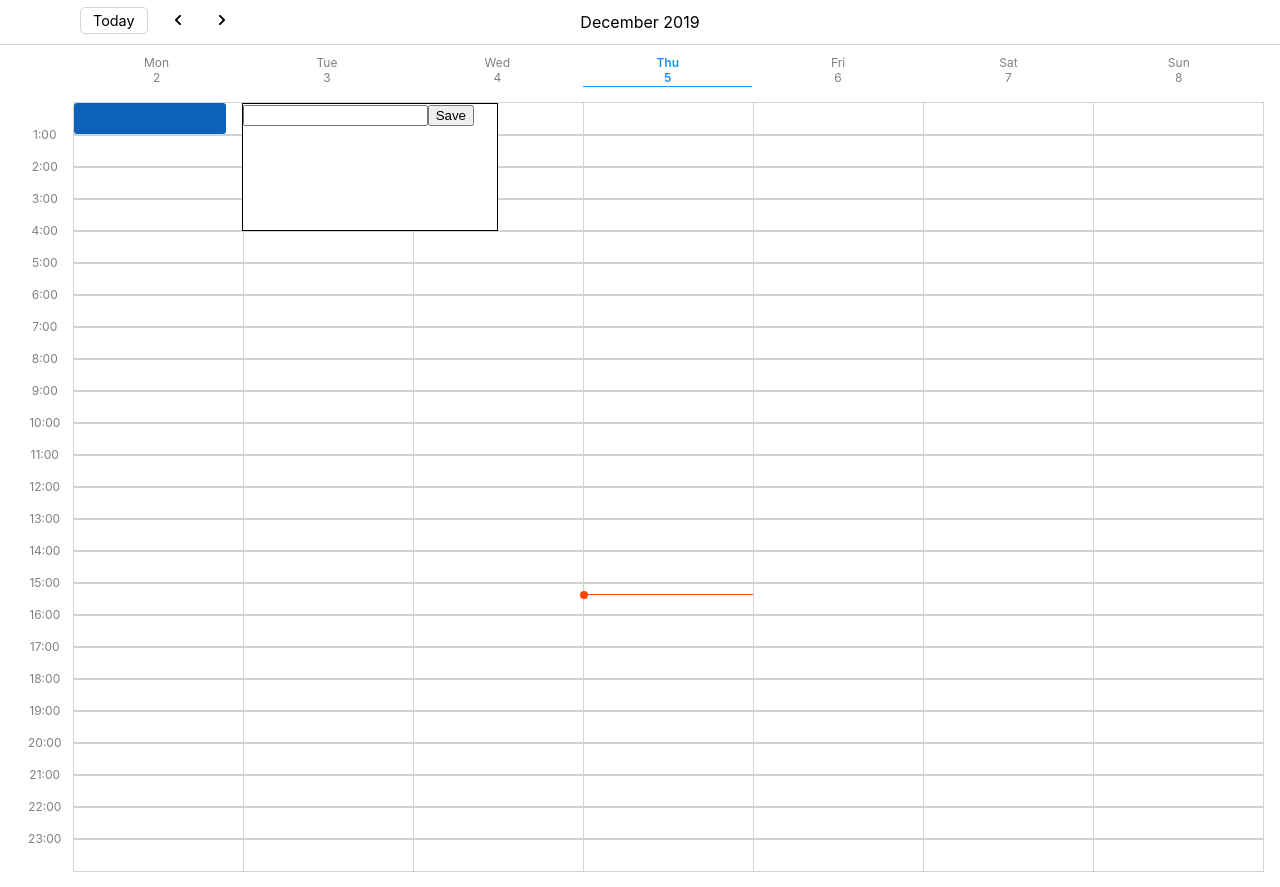
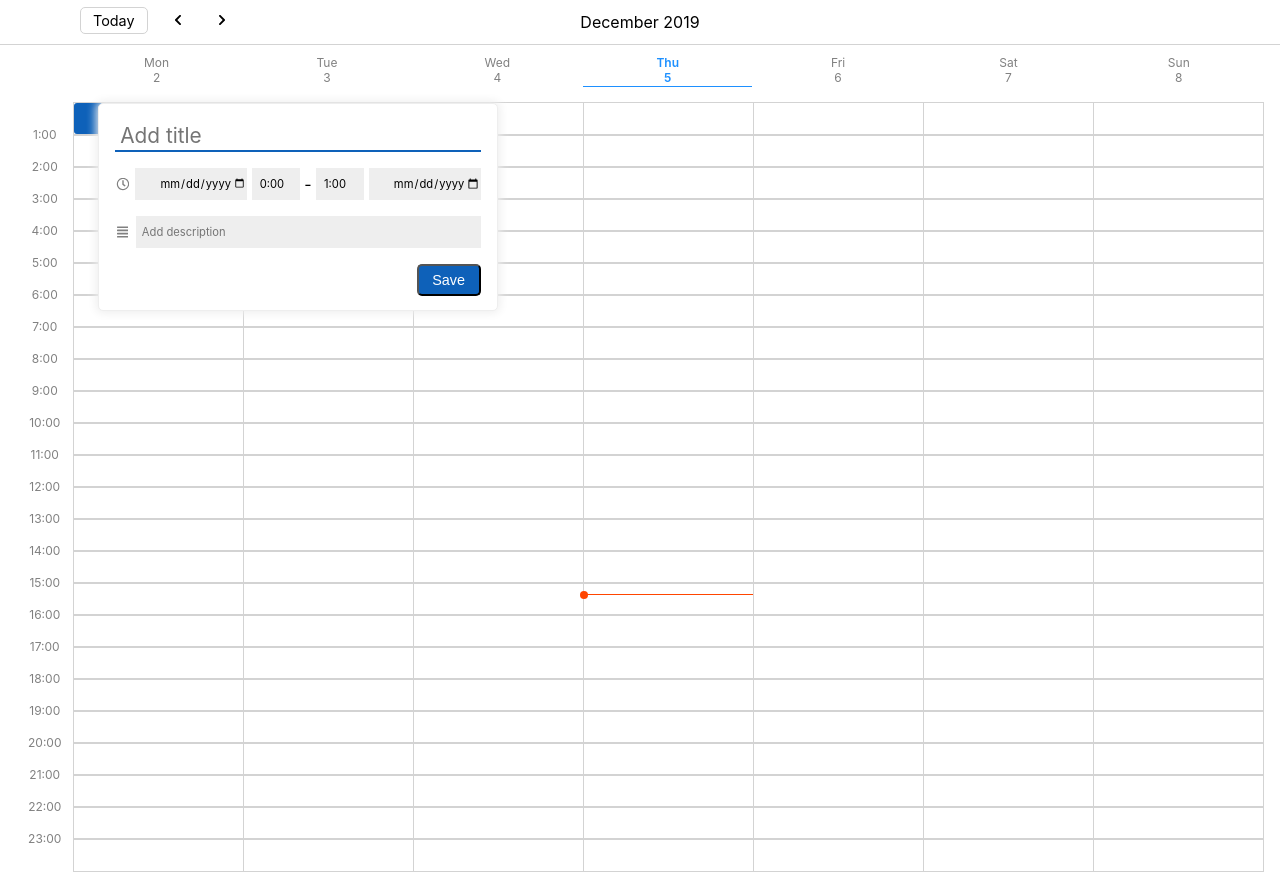
Before and after one commit to smikulic/gcalendar-clone-client, a React (Create React App) app: page / in a window 1280 px wide. Both pictures are taken after a click on the element 149 px from the left and 118 px from the top of the page. Built offline with nearby package versions, Linux system fonts and the light colour scheme.

Commit message:
Add save event popup styling and functionality

```diff
--- a/src/App.css
+++ b/src/App.css
@@ -116,11 +116,14 @@
 .create-event-popup {
   z-index: 2;
   position: absolute;
-  right: 12rem;
-  width: 16rem;
-  height: 8rem;
+  right: 10rem;
+  padding: 1rem;
+  width: 25rem;
+  height: 13rem;
   background: white;
-  border: 1px solid black;
+  border: 1px solid #eee;
+  border-radius: 5px;
+  box-shadow: 0px 0px 10px 2px #eee;
 }
 
 .create-event-popup.popup-top {
@@ -129,6 +132,103 @@
 
 .create-event-popup.popup-right {
   right: -17rem;
+}
+
+.create-event-popup input,
+.create-event-popup select {
+  border: 0;
+  outline: 0;
+  height: 2rem;
+  font-size: 0.7rem;
+  font-family: -apple-system, BlinkMacSystemFont, "Segoe UI", "Roboto", "Oxygen",
+  "Ubuntu", "Cantarell", "Fira Sans", "Droid Sans", "Helvetica Neue", sans-serif;
+}
+
+.create-event-popup .date-input-group {
+  display: flex;
+  justify-content: space-between;
+  align-items: center;
+  margin: 0 0 1rem 0;
+}
+
+.create-event-popup .date-input-group svg {
+  padding: 0.1rem;
+  color: gray;
+}
+
+.create-event-popup .date-input-group input[type=date],
+.create-event-popup .date-input-group select {
+  -webkit-appearance: none;
+  padding: 0 0 0 0.5rem;
+  background: #eee;
+  border-radius: 0;
+  border-bottom: 1px solid transparent;
+  transition: background 0.15s ease-in-out;
+}
+
+.create-event-popup .date-input-group input[type=date] {
+  width: 7rem;
+  text-align: right;
+}
+
+.create-event-popup .date-input-group select {
+  width: 3rem;
+}
+
+.create-event-popup .date-input-group input[type=date]:hover,
+.create-event-popup .date-input-group select:hover {
+  background: lightgray;
+}
+
+.create-event-popup .date-input-group input[type=date]:focus,
+.create-event-popup .date-input-group select:focus {
+  border-bottom: 1px solid #0e61b9;
+}
+
+.create-event-popup .popup-title-input,
+.create-event-popup .popup-description-input {
+  width: 100%;
+  padding: 0 0.35rem;
+  transition: background 0.15s ease-in-out;
+}
+
+.create-event-popup .popup-title-input {
+  margin: 0 0 1rem 0;
+  font-size: 1.3rem;
+  border-bottom: 2px solid #0e61b9;
+}
+
+.create-event-popup .popup-description-input {
+  margin-left: 0.4rem;
+  font-size: 0.7rem;
+  border-bottom: 1px solid transparent;
+  background: #eee;
+}
+
+.create-event-popup .popup-description-input:hover {
+  background: lightgray;
+}
+
+.create-event-popup .popup-description-input:focus {
+  border-bottom: 1px solid #0e61b9;
+}
+
+.create-event-popup .popup-submit-button {
+  position: absolute;
+  right: 1rem;
+  height: 2rem;
+  width: 4rem;
+  font-size: 0.9rem;
+  color: white;
+  background: #0e61b9;
+  border-radius: 5px;
+  transition: background 0.15s ease-in-out;
+  outline: 0;
+  cursor: pointer;
+}
+
+.create-event-popup .popup-submit-button:hover {
+  background: #0e61b9c9;
 }
 
 .days-axis {
--- a/src/App.js
+++ b/src/App.js
@@ -1,18 +1,13 @@
 import React, { Component } from 'react';
-import { FaChevronLeft, FaChevronRight } from 'react-icons/fa';
+import { FaChevronLeft, FaChevronRight, FaRegClock, FaAlignJustify } from 'react-icons/fa';
 import './App.css';
 import { totalHours, eventsMock } from './mockData';
 import { getCurrentWeek } from './getCurrentWeek';
 import { getRangeValues } from './getRangeValues';
-// import { transformDbResponse } from './transformDbResponse';
 
 class App extends Component {
   constructor() {
     super()
-
-    // this.handleCreateEvent = this.handleCreateEvent.bind(this);
-    // this.handleSaveEvent = this.handleSaveEvent.bind(this);
-    // this.changeCurrentWeek = this.changeCurrentWeek.bind(this);
 
     this.state = {
       currentDate: new Date(),
@@ -26,29 +21,20 @@ class App extends Component {
   }
 
   handleSaveEvent = (_, id) => {
-    const { activeEventDetails } = this.state;
-    const selectedDateStart = activeEventDetails.selectedDateStart
-    const selectedDateEnd = activeEventDetails.selectedDateEnd
+    const selectedDateStart = new Date(this.refs['event-start-date'].value)
+    const selectedDateEnd = new Date(this.refs['event-end-date'].value)
 
-    console.log(activeEventDetails)
-    console.log(selectedDateStart)
+    selectedDateStart.setHours(this.refs['event-start-time'].value)
+    selectedDateEnd.setHours(this.refs['event-end-time'].value)
 
     const newEvent = {
-      id: '100abc7',
-      name: 'Lunch with vedran',
-      startDate: 'Fri Dec 20 2019 13:00:00 GMT+0100 (Central European Standard Time)',
-      endDate: 'Fri Dec 20 2019 14:00:00 GMT+0100 (Central European Standard Time)',
-      description: null,
+      id: '100abc9',
+      name: this.refs['event-title'].value,
+      startDate: selectedDateStart,
+      endDate: selectedDateEnd,
+      description: this.refs['event-description'].value,
       label: 0,
     };
-    // const newEvent = {
-    //   id: '100abc5',
-    //   name: 'Test yay',
-    //   startDate: selectedDateStart.toString(),
-    //   endDate: selectedDateEnd.toString(),
-    //   description: null,
-    //   label: 3,
-    // };
 
     const updatedEvents = [...this.state.clonedEvents]
     updatedEvents.push(newEvent)
@@ -138,7 +124,13 @@ class App extends Component {
           </div>
           <div className="hours-container">
             { totalHoursByWeek.map((_, hourKey) => {
-                const dateByHour = new Date(currentWeek.weekStart).setHours(hourKey)
+              const thisDate = new Date(currentWeek.weekStart)
+              const dateByHour = thisDate.setHours(hourKey)
+              const dateByHours = thisDate.getHours()
+              const dateByDay = thisDate.getDate()
+              const dateByMonth = thisDate.getMonth() + 1
+              const dateByYear = thisDate.getFullYear()
+              const defaultInputDate = `${dateByYear}-${dateByMonth}-${dateByDay}`
               const isCurrentHourActive = activeEvent === hourKey
               const currentHourMarker = (currentDate.getDay() - 1) * 24 + currentDate.getHours()
               const currentMinuteMarker = (currentDate.getMinutes() / 60 * 2).toFixed(1) // Times 2 because of hour wrapper height
@@ -153,14 +145,34 @@ class App extends Component {
                   <div className={ isCurrentHourActive ? 'hour is-active' : `hour` } onClick={(event) => this.handleCreateEvent(event, hourKey)}>
                     { isCurrentHourActive && (
                       <div className={`create-event-popup ${conditionsPopupTop.includes(activeEvent) && 'popup-top'} ${conditionsPopupRight.includes(activeEvent) && 'popup-right'}`}>
-                          <input type="text" />
-                          <button onClick={(event) => this.handleSaveEvent(event, hourKey)}>Save</button>
+                        <input type="text" placeholder="Add title" ref="event-title" className="popup-title-input" />
+                        <div className="date-input-group">
+                          <FaRegClock />
+                          <input type="date" ref="event-start-date" defaultValue={defaultInputDate} />
+                          <select ref="event-start-time" defaultValue={dateByHours}>
+                            { totalHours.map((hour, key) => <option key={key} value={key}>{hour}</option> )}
+                          </select>
+                          -
+                          <select ref="event-end-time" defaultValue={dateByHours + 1}>
+                            { totalHours.map((hour, key) => <option key={key} value={key}>{hour}</option> )}
+                          </select>
+                          <input type="date" ref="event-end-date" defaultValue={defaultInputDate} />
+                        </div>
+                        <div className="date-input-group">
+                          <FaAlignJustify />
+                          <input type="text"  ref="event-description" placeholder="Add description" className="popup-description-input" />
+                        </div>
+                        <button
+                          className="popup-submit-button"
+                          onClick={(event) => this.handleSaveEvent(event, hourKey)}
+                        >
+                          Save
+                        </button>
                       </div>
                     )}
                   </div>
                 </div>
               )
-
 
               clonedEvents.forEach((event, eventKey) => {
                 const hourDate = new Date(dateByHour)
```
Also changed, not shown: src/transformDbResponse.js (deleted, +0 -61 lines). Lines whose indentation alone changed are shown as unchanged.
